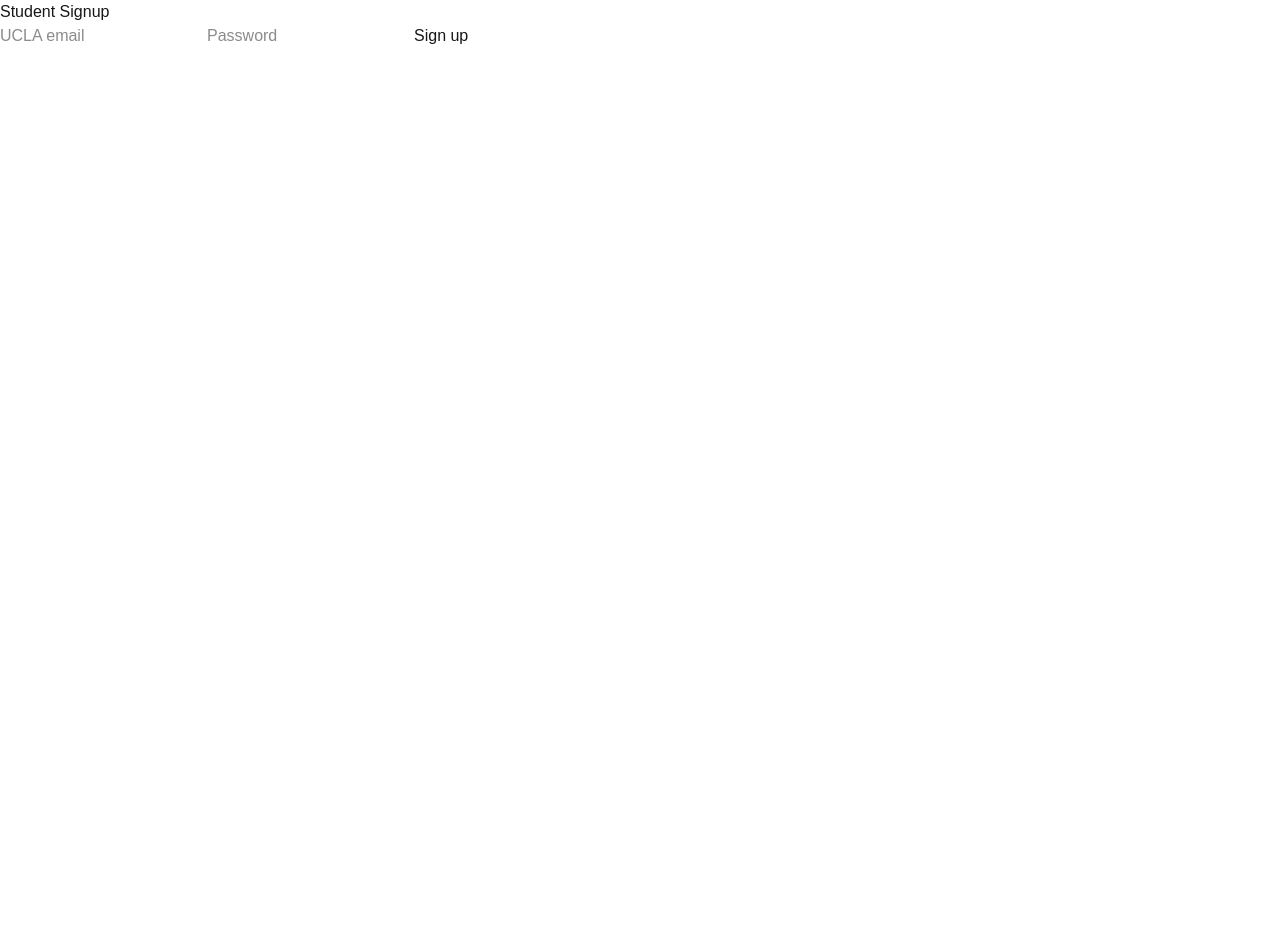
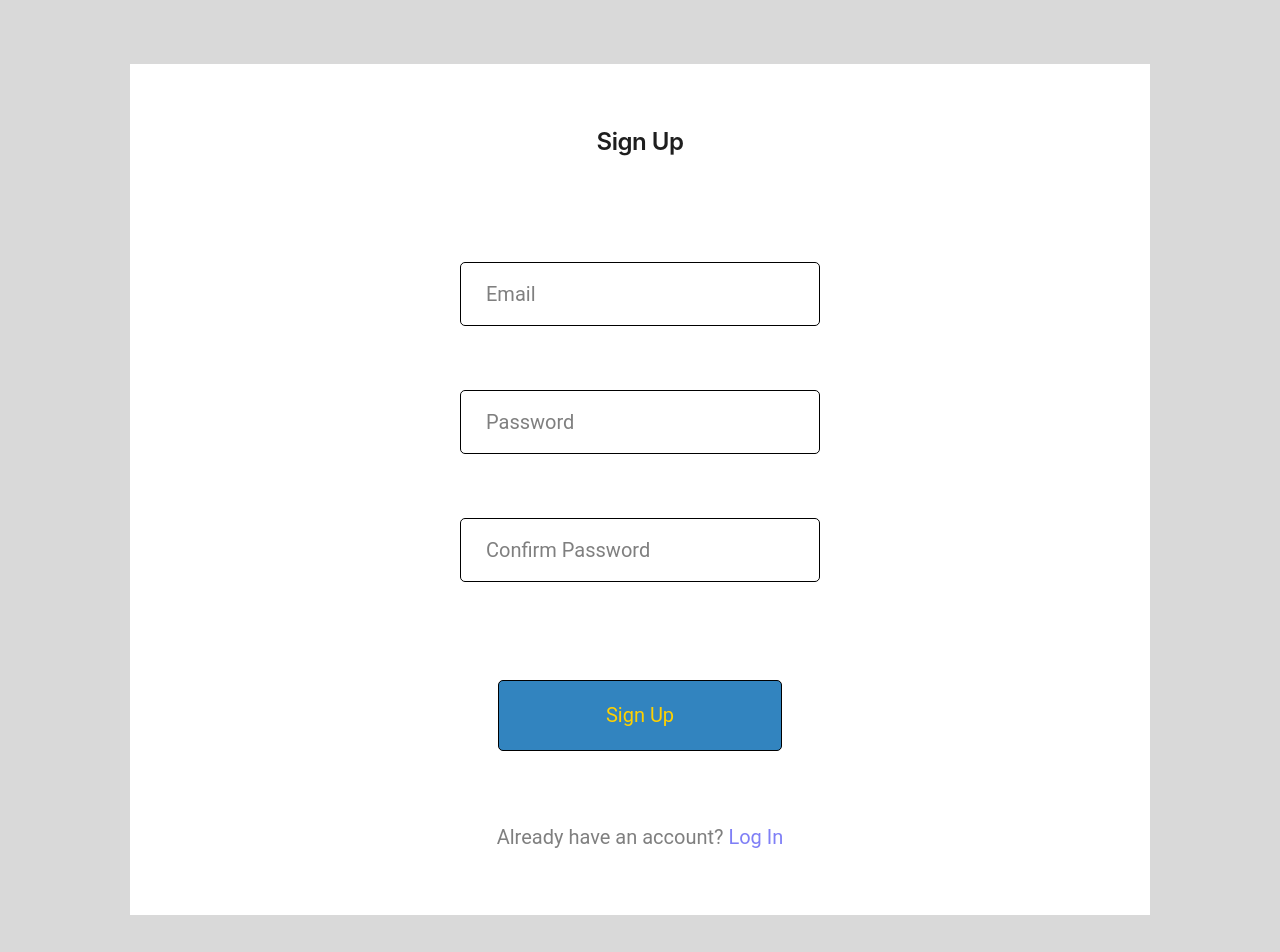
Before and after one commit to alansong21/labradoor, a Next.js app in the folder web/: page /signup in a window 1280 px wide. Shown: the top 952 px of the page. Before the commit the page ends 800 px from the top, so only its background shows below. Built offline with nearby package versions, Linux system fonts and the light colour scheme.

Commit message:
Student App Page Fix + Log In + Sign Up

```diff
--- /dev/null
+++ b/web/src/app/login/login.css
@@ -0,0 +1,129 @@
+.login-page {
+  display: flex;
+  min-height: 100vh;
+  align-items: center;
+  justify-content: center;
+  background: linear-gradient(0deg, #d9d9d9 0%, #d9d9d9 100%), rgba(255, 255, 255, 1);
+  padding: 64px 24px;
+}
+
+.login-container {
+  display: flex;
+  flex-direction: column;
+  align-items: center;
+  width: 100%;
+  max-width: 1020px;
+  padding: 64px 24px;
+  background: #fff;
+  border-radius: 0;
+}
+
+.login-title {
+  color: rgba(30, 30, 30, 1);
+  font-family: Inter, -apple-system, Roboto, Helvetica, sans-serif;
+  font-size: 24px;
+  font-style: normal;
+  font-weight: 600;
+  line-height: 120%;
+  letter-spacing: -0.48px;
+  margin: 0 0 105px 0;
+}
+
+.login-form {
+  display: flex;
+  flex-direction: column;
+  align-items: center;
+  gap: 64px;
+  width: 100%;
+  max-width: 360px;
+}
+
+.input-wrapper {
+  width: 100%;
+}
+
+.login-input {
+  width: 100%;
+  height: 64px;
+  border-radius: 5px;
+  border: 1px solid #000;
+  background: #fff;
+  padding: 0 25px;
+  color: rgba(0, 0, 0, 1);
+  font-family: Roboto, -apple-system, Helvetica, sans-serif;
+  font-size: 20px;
+  font-style: normal;
+  font-weight: 400;
+  line-height: 140.625%;
+  box-sizing: border-box;
+}
+
+.login-input::placeholder {
+  color: rgba(0, 0, 0, 0.5);
+  font-family: Roboto, -apple-system, Helvetica, sans-serif;
+  font-size: 20px;
+  font-style: normal;
+  font-weight: 400;
+  line-height: 140.625%;
+}
+
+.login-input:focus {
+  outline: none;
+  border-color: #3284bf;
+}
+
+.login-submit-button {
+  width: 284px;
+  height: 71px;
+  background: #3284bf;
+  border-radius: 5px;
+  border: 1px solid #000;
+  color: #ffd100;
+  text-align: center;
+  font-family: Roboto, -apple-system, Helvetica, sans-serif;
+  font-size: 20px;
+  font-style: normal;
+  font-weight: 400;
+  line-height: normal;
+  cursor: pointer;
+  transition: background-color 0.2s;
+  margin-top: 34px;
+}
+
+.login-submit-button:hover {
+  background: #2a6fa0;
+}
+
+.login-submit-button:active {
+  background: #235a85;
+}
+
+.status-message {
+  margin-top: 24px;
+  color: rgba(30, 30, 30, 1);
+  font-family: Roboto, -apple-system, Helvetica, sans-serif;
+  font-size: 16px;
+}
+
+.signup-prompt {
+  color: rgba(0, 0, 0, 0.5);
+  font-family: Roboto, -apple-system, Helvetica, sans-serif;
+  font-size: 20px;
+  font-style: normal;
+  font-weight: 400;
+  line-height: 140.625%;
+  margin-top: 72px;
+}
+
+.signup-link {
+  color: rgba(0, 0, 238, 0.5);
+  font-family: Roboto, -apple-system, Helvetica, sans-serif;
+  font-size: 20px;
+  font-style: normal;
+  font-weight: 400;
+  text-decoration: none;
+}
+
+.signup-link:hover {
+  text-decoration: underline;
+}
--- a/web/src/app/login/page.tsx
+++ b/web/src/app/login/page.tsx
@@ -1,5 +1,7 @@
 "use client";
 import { useState } from "react";
+import Link from "next/link";
+import "./login.css";
 
 export default function LoginPage() {
   const [status, setStatus] = useState<string | null>(null);
@@ -28,14 +30,43 @@
   }
 
   return (
-    <main>
-      <h1>Login</h1>
-      <form onSubmit={handleSubmit}>
-        <input type="email" name="email" placeholder="UCLA email" required />
-        <input type="password" name="password" placeholder="Password" minLength={8} required />
-        <button type="submit">Log in</button>
-      </form>
-      {status && <p>{status}</p>}
-    </main>
+    <div className="login-page">
+      <div className="login-container">
+        <h1 className="login-title">Log In</h1>
+
+        <form onSubmit={handleSubmit} className="login-form">
+          <div className="input-wrapper">
+            <input
+              type="email"
+              name="email"
+              placeholder="Email"
+              className="login-input"
+              required
+            />
+          </div>
+
+          <div className="input-wrapper">
+            <input
+              type="password"
+              name="password"
+              placeholder="Password"
+              className="login-input"
+              minLength={8}
+              required
+            />
+          </div>
+
+          <button type="submit" className="login-submit-button">
+            Sign In
+          </button>
+        </form>
+
+        {status && <p className="status-message">{status}</p>}
+
+        <p className="signup-prompt">
+          Don't have an account yet? <Link href="/signup" className="signup-link">Create Account</Link>
+        </p>
+      </div>
+    </div>
   );
 }
--- a/web/src/app/signup/page.tsx
+++ b/web/src/app/signup/page.tsx
@@ -1,5 +1,7 @@
 "use client";
 import { useState } from "react";
+import Link from "next/link";
+import "./signup.css";
 
 export default function SignupPage() {
   const [status, setStatus] = useState<string | null>(null);
@@ -7,6 +9,14 @@
   async function handleSubmit(event: React.FormEvent<HTMLFormElement>) {
     event.preventDefault();
     const form = new FormData(event.currentTarget);
+
+    const password = form.get("password") as string;
+    const confirmPassword = form.get("confirmPassword") as string;
+
+    if (password !== confirmPassword) {
+      setStatus("Passwords do not match.");
+      return;
+    }
 
     const res = await fetch("/api/auth/signup", {
       method: "POST",
@@ -19,7 +29,7 @@
     });
 
     if (res.ok) {
-      setStatus("Check the server logs for your verification link.");
+      setStatus("Check your inbox for verification email");
     } else {
       const body = await res.json().catch(() => null);
       setStatus(body?.error ? JSON.stringify(body.error) : "Signup failed.");
@@ -27,14 +37,57 @@
   }
 
   return (
-    <main>
-      <h1>Student Signup</h1>
-      <form onSubmit={handleSubmit}>
-        <input name="email" type="email" placeholder="UCLA email" required />
-        <input name="password" type="password" placeholder="Password" minLength={8} required />
-        <button type="submit">Sign up</button>
-      </form>
-      {status && <p>{status}</p>}
-    </main>
+    <div className="signup-page">
+      <div className="signup-container">
+        <h1 className="signup-title">Sign Up</h1>
+
+        <form onSubmit={handleSubmit} className="signup-form">
+          <div className="input-wrapper">
+            <input
+              type="email"
+              name="email"
+              placeholder="Email"
+              className="signup-input"
+              required
+            />
+          </div>
+
+          <div className="input-wrapper">
+            <input
+              type="password"
+              name="password"
+              placeholder="Password"
+              className="signup-input"
+              minLength={8}
+              required
+            />
+          </div>
+
+          <div className="input-wrapper">
+            <input
+              type="password"
+              name="confirmPassword"
+              placeholder="Confirm Password"
+              className="signup-input"
+              minLength={8}
+              required
+            />
+          </div>
+
+          <button type="submit" className="signup-submit-button">
+            Sign Up
+          </button>
+        </form>
+
+        {status && <p className="status-message">{status}</p>}
+
+        <p className="login-prompt">
+          Already have an account?{" "}
+          <Link href="/login" className="login-link">
+            Log In
+          </Link>
+        </p>
+      </div>
+    </div>
   );
 }
--- /dev/null
+++ b/web/src/app/signup/signup.css
@@ -0,0 +1,129 @@
+.signup-page {
+  display: flex;
+  min-height: 100vh;
+  align-items: center;
+  justify-content: center;
+  background: linear-gradient(0deg, #d9d9d9 0%, #d9d9d9 100%), rgba(255, 255, 255, 1);
+  padding: 64px 24px;
+}
+
+.signup-container {
+  display: flex;
+  flex-direction: column;
+  align-items: center;
+  width: 100%;
+  max-width: 1020px;
+  padding: 64px 24px;
+  background: #fff;
+  border-radius: 0;
+}
+
+.signup-title {
+  color: rgba(30, 30, 30, 1);
+  font-family: Inter, -apple-system, Roboto, Helvetica, sans-serif;
+  font-size: 24px;
+  font-style: normal;
+  font-weight: 600;
+  line-height: 120%;
+  letter-spacing: -0.48px;
+  margin: 0 0 105px 0;
+}
+
+.signup-form {
+  display: flex;
+  flex-direction: column;
+  align-items: center;
+  gap: 64px;
+  width: 100%;
+  max-width: 360px;
+}
+
+.input-wrapper {
+  width: 100%;
+}
+
+.signup-input {
+  width: 100%;
+  height: 64px;
+  border-radius: 5px;
+  border: 1px solid #000;
+  background: #fff;
+  padding: 0 25px;
+  color: rgba(0, 0, 0, 1);
+  font-family: Roboto, -apple-system, Helvetica, sans-serif;
+  font-size: 20px;
+  font-style: normal;
+  font-weight: 400;
+  line-height: 140.625%;
+  box-sizing: border-box;
+}
+
+.signup-input::placeholder {
+  color: rgba(0, 0, 0, 0.5);
+  font-family: Roboto, -apple-system, Helvetica, sans-serif;
+  font-size: 20px;
+  font-style: normal;
+  font-weight: 400;
+  line-height: 140.625%;
+}
+
+.signup-input:focus {
+  outline: none;
+  border-color: #3284bf;
+}
+
+.signup-submit-button {
+  width: 284px;
+  height: 71px;
+  background: #3284bf;
+  border-radius: 5px;
+  border: 1px solid #000;
+  color: #ffd100;
+  text-align: center;
+  font-family: Roboto, -apple-system, Helvetica, sans-serif;
+  font-size: 20px;
+  font-style: normal;
+  font-weight: 400;
+  line-height: normal;
+  cursor: pointer;
+  transition: background-color 0.2s;
+  margin-top: 34px;
+}
+
+.signup-submit-button:hover {
+  background: #2a6fa0;
+}
+
+.signup-submit-button:active {
+  background: #235a85;
+}
+
+.status-message {
+  margin-top: 24px;
+  color: rgba(30, 30, 30, 1);
+  font-family: Roboto, -apple-system, Helvetica, sans-serif;
+  font-size: 16px;
+}
+
+.login-prompt {
+  color: rgba(0, 0, 0, 0.5);
+  font-family: Roboto, -apple-system, Helvetica, sans-serif;
+  font-size: 20px;
+  font-style: normal;
+  font-weight: 400;
+  line-height: 140.625%;
+  margin-top: 72px;
+}
+
+.login-link {
+  color: rgba(0, 0, 238, 0.5);
+  font-family: Roboto, -apple-system, Helvetica, sans-serif;
+  font-size: 20px;
+  font-style: normal;
+  font-weight: 400;
+  text-decoration: none;
+}
+
+.login-link:hover {
+  text-decoration: underline;
+}
```
Also changed, not shown: web/src/app/student_application/apply/page.css (renamed from web/src/app/student_application/page.css), web/src/app/student_application/apply/page.tsx (renamed from web/src/app/student_application/page.tsx).
